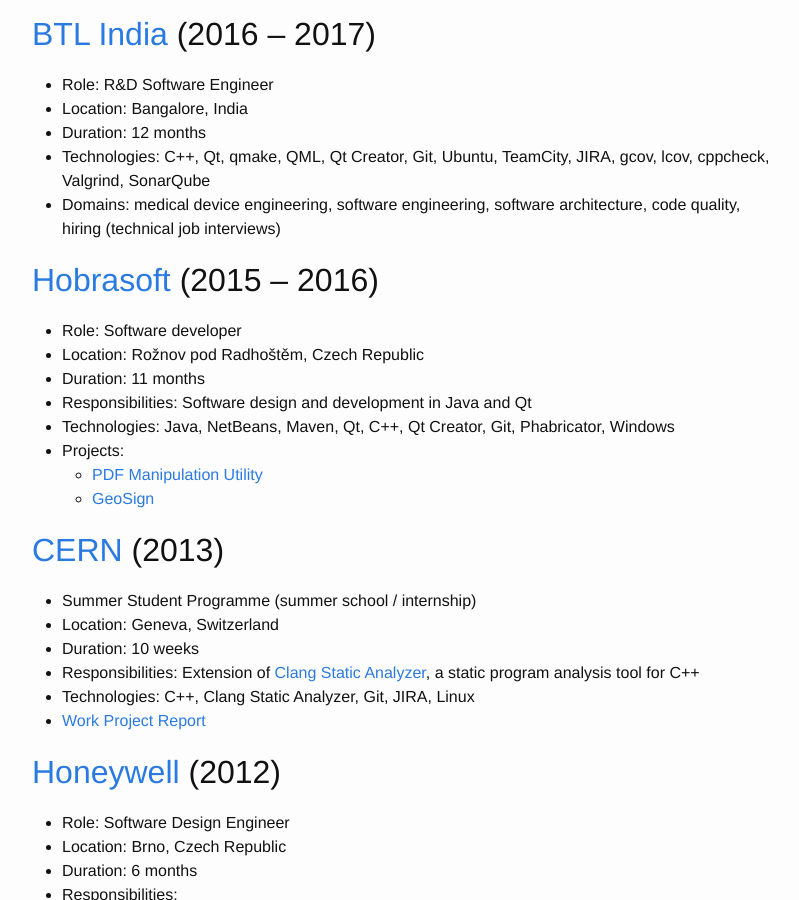
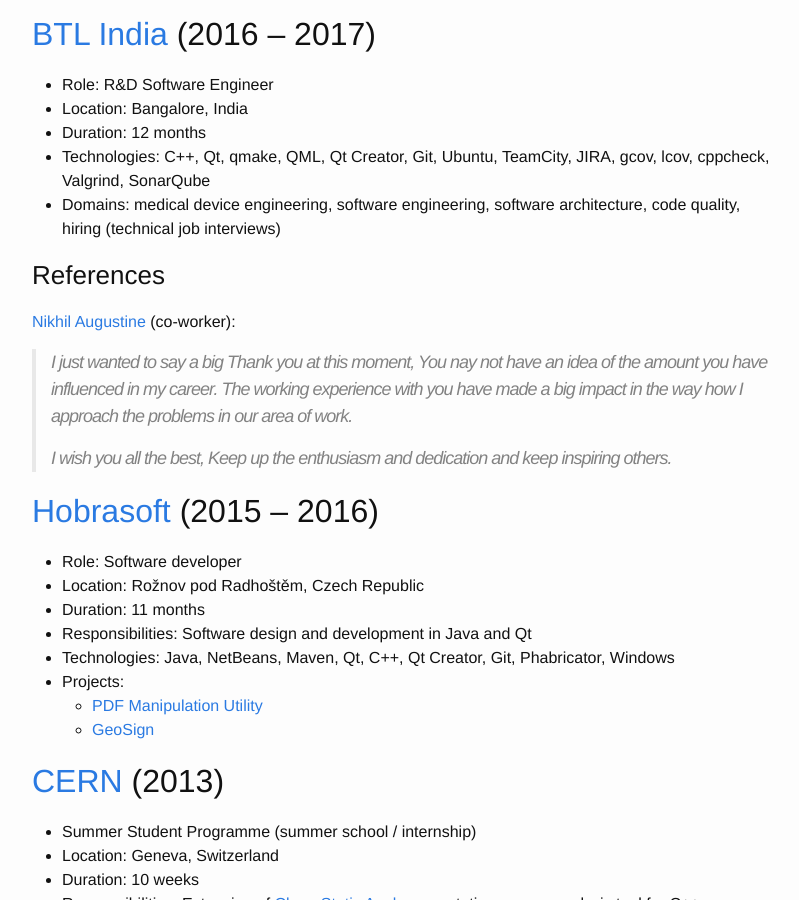
Before and after one commit to filipbartek/filipbartek.github.io, a Jekyll site: the page built from 1-work-experience.md, in a window 1280 px wide and 900 px high, scrolled down 352 px. Shown: the whole window, without its empty margins (238-1037 px from the left). Built offline with Jekyll 4.4.1, drawn with Linux system fonts in a browser that asks for light colours.

Commit message:
Add a reference evaluation from Nikhil
Nikhil confirmed he agrees in an email sent on 2018-12-14.

```diff
--- a/1-work-experience.md
+++ b/1-work-experience.md
@@ -19,6 +19,14 @@
 * Duration: 12 months
 * Technologies: C++, Qt, qmake, QML, Qt Creator, Git, Ubuntu, TeamCity, JIRA, gcov, lcov, cppcheck, Valgrind, SonarQube
 * Domains: medical device engineering, software engineering, software architecture, code quality, hiring (technical job interviews)
+
+## References
+
+[Nikhil Augustine](https://www.linkedin.com/in/nikhilaugustine/) (co-worker):
+
+> I just wanted to say a big Thank you at this moment, You nay not have an idea of the amount you have influenced in my career. The working experience with you have made a big impact in the way how I approach the problems in our area of work.
+>
+> I wish you all the best, Keep up the enthusiasm and dedication and keep inspiring others.
 
 # [Hobrasoft](http://www.hobrasoft.cz/) (2015 – 2016)
 
```
